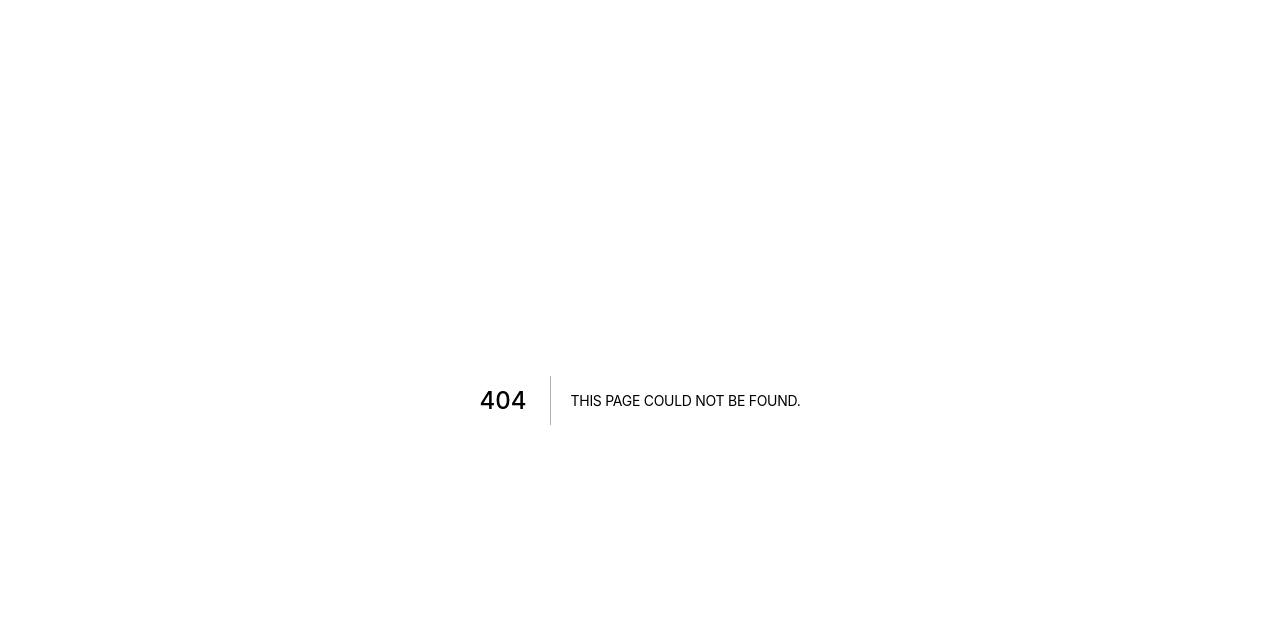
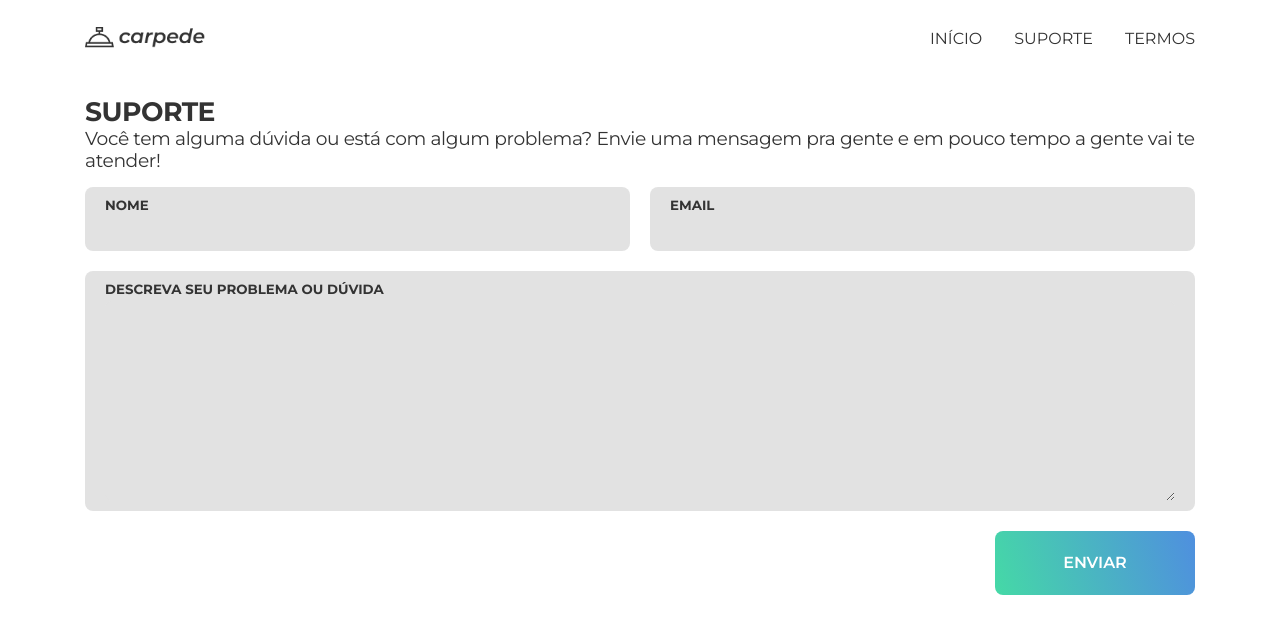
Before and after one commit to devleonardorabelo/carpede-web, a Next.js app: page /support in a window 1280 px wide. Before the commit this address had no page. Shown: the top 634 px of the page. Built offline with nearby package versions, Linux system fonts and the light colour scheme.

Commit message:
added support page, fixed about

```diff
--- a/components/header.js
+++ b/components/header.js
@@ -22,9 +22,12 @@ export default function Header() {
       <header className={scrollPosition > 0 && "scrolled"}>
           <button className="toggleNav" onClick={() => setIsActived(!isActived)}>&#9776;</button>
           <div className="container">
-              <a className="logo" href=""><img src="/images/logo-carpede.png" alt="Carpede" title="Carpede" /></a>
+            <Link href="/">
+                <a className="logo" href=""><img src="/images/logo-carpede.png" alt="Carpede" title="Carpede" /></a>
+            </Link>
               <nav className={isActived && "active"}>
                 <Link href="/"><a>INÍCIO</a></Link>
+                <Link href="/support"><a>SUPORTE</a></Link>
                 <Link href="/terms"><a>TERMOS</a></Link>
               </nav>
           </div>
--- /dev/null
+++ b/components/input.js
@@ -0,0 +1,12 @@
+export const TextInput = ({ label, action }) => (
+  <div className="textInput">
+    <label>{label}</label>
+    <input type="text" onChange={action}/>
+  </div>
+);
+export const TextArea= ({ label, action }) => (
+  <div className="textInput">
+    <label>{label}</label>
+    <textarea onChange={action}></textarea>
+  </div>
+);
--- /dev/null
+++ b/pages/support.js
@@ -0,0 +1,44 @@
+import React, { useState } from 'react';
+import axios from 'axios';
+import Header from '../components/header';
+import { TextInput, TextArea } from '../components/input';
+
+export default function Support() {
+
+  const [name, setName] = useState('');
+  const [email, setEmail] = useState('');
+  const [text, setText] = useState('');
+  const [sent, setSent] = useState(false);
+
+  const handleSendSupport = async () => {
+    if(name.length > 3 && email.length > 10 && text > 10) {
+      const { data } = await axios.post('https://main.carpede.com/subscribe', { name, email, text });
+      if (data) setSent(true);
+    }
+  }
+
+  return (
+    <div classNameName="app">
+      <div className="fluid-container">
+      <Header />
+        <section className="container">
+          <div className="content">
+            <h3 className="no-margin">SUPORTE</h3>
+            <p>Você tem alguma dúvida ou está com algum problema? Envie uma mensagem pra gente e em pouco tempo a gente vai te atender!</p>
+            <div className="supportForm">
+              <TextInput label="nome" action={e => setName(e.target.value)}/>
+              <TextInput label="email" action={e => setEmail(e.target.value)}/>
+              <TextArea label="descreva seu problema ou dúvida" action={e => setText(e.target.value)}/>
+              <div>
+                <button
+                    onClick={handleSendSupport}>
+                        {sent ?  "Responderemos em Breve":"Enviar" }
+                </button>
+              </div>
+            </div>
+          </div>
+        </section>
+      </div>
+    </div>
+  )
+}
--- a/pages/terms.js
+++ b/pages/terms.js
@@ -7,7 +7,7 @@ export default function Terms() {
       <Header />
       <section className="container">
         <div className="content">
-          <h2 className="no-margin">TERMOS DE USO</h2>
+          <h3 className="no-margin">TERMOS DE USO</h3>
           <p>Estes são os termos de uso dos serviços prestados pela Carpede.</p>
 
           <div className="term">
--- a/styles.scss
+++ b/styles.scss
@@ -44,6 +44,41 @@ button {
 	color: #FFFFFF;
 	font-size: 12pt;
 	font-weight: 600;
+	min-width: 200px;
+	cursor: pointer;
+}
+div.textInput {
+	display: flex;
+	flex-direction: column;
+	min-height: 64px;
+	background: #E2E2E2;
+	border-radius: 8px;
+	padding: 10px 20px;
+}
+div.textInput label {
+	font-size: 10pt;
+	text-transform: uppercase;
+	font-weight: 700;
+	margin-bottom: 4px;
+}
+div.textInput input {
+	font-size: 12pt;
+	text-transform: uppercase;
+	font-weight: 400;
+	border:0px;
+	background: transparent;
+}
+div.textInput textarea {
+	min-height: 200px;
+	background: #E2E2E2;
+	border:0px;
+	border-radius: 8px;
+	padding: 20px;
+	font-size: 12pt;
+	font-weight: 700;
+	font-family: 'Montserrat', sans-serif;
+	color: #333333;
+	resize: vertical;
 }
 
 .fluid-container {display: block; width: 100%;padding: 0px;}
@@ -182,7 +217,12 @@ section.reasons div div.why p {
 	text-shadow: 2px 2px 4px rgba(0, 0, 0, 0.25);
 }
 
-div.about {display: grid;grid-template-areas: "image1 image1" "image2 image3";min-height: 100vh;}
+div.about {
+	display: grid;
+	grid-template-areas: "image1 image1" "image2 image3";
+	min-height: 100vh;
+	grid-template-columns: 1fr 1fr;
+}
 div.about a {text-align: center;display: grid;}
 div.about a h3 {
 	align-self: center;
@@ -195,8 +235,29 @@ div.about a:nth-child(1) {
 	background-size: cover;
 	background-color: #333333;
 }
-div.about a:nth-child(2) {min-width: 50vw;grid-area:image2;background: rgb(77,213,167);background: -moz-linear-gradient(38deg, rgba(77,213,167,1) 0%, rgba(82,148,234,1) 100%);background: -webkit-linear-gradient(38deg, rgba(77,213,167,1) 0%, rgba(82,148,234,1) 100%);background: linear-gradient(38deg, rgba(77,213,167,1) 0%, rgba(82,148,234,1) 100%);filter: progid:DXImageTransform.Microsoft.gradient(startColorstr="#4dd5a7",endColorstr="#5294ea",GradientType=1);}
-div.about a:nth-child(3) {min-width: 50vw;grid-area:image3;background: rgb(76,139,219);background: -moz-linear-gradient(321deg, rgba(76,139,219,1) 0%, rgba(0,0,0,1) 100%);background: -webkit-linear-gradient(321deg, rgba(76,139,219,1) 0%, rgba(0,0,0,1) 100%);background: linear-gradient(321deg, rgba(76,139,219,1) 0%, rgba(0,0,0,1) 100%);filter: progid:DXImageTransform.Microsoft.gradient(startColorstr="#4c8bdb",endColorstr="#000000",GradientType=1);}
+div.about a:nth-child(2) {grid-area:image2;background: rgb(77,213,167);background: -moz-linear-gradient(38deg, rgba(77,213,167,1) 0%, rgba(82,148,234,1) 100%);background: -webkit-linear-gradient(38deg, rgba(77,213,167,1) 0%, rgba(82,148,234,1) 100%);background: linear-gradient(38deg, rgba(77,213,167,1) 0%, rgba(82,148,234,1) 100%);filter: progid:DXImageTransform.Microsoft.gradient(startColorstr="#4dd5a7",endColorstr="#5294ea",GradientType=1);}
+div.about a:nth-child(3) {grid-area:image3;background: rgb(76,139,219);background: -moz-linear-gradient(321deg, rgba(76,139,219,1) 0%, rgba(0,0,0,1) 100%);background: -webkit-linear-gradient(321deg, rgba(76,139,219,1) 0%, rgba(0,0,0,1) 100%);background: linear-gradient(321deg, rgba(76,139,219,1) 0%, rgba(0,0,0,1) 100%);filter: progid:DXImageTransform.Microsoft.gradient(startColorstr="#4c8bdb",endColorstr="#000000",GradientType=1);}
+
+div.supportForm {
+	display: grid;
+	grid-template-areas: "input1 input2" "textarea textarea" "button button";
+	grid-template-columns: 1fr 1fr;
+	gap: 20px;
+}
+div.supportForm div:nth-child(1) {
+	grid-area: input1;
+}
+div.supportForm div:nth-child(2) {
+	grid-area: input2;
+}
+div.supportForm div:nth-child(3) {
+	grid-area: textarea;
+}
+div.supportForm div:nth-child(4) {
+	grid-area: button;
+	display: flex;
+	justify-content: flex-end;
+}
 
 footer {text-align: center; padding-top: 16px;}
 footer p {color: #333333;}
@@ -214,7 +275,8 @@ footer p {color: #333333;}
 		section.reasons div div.why p {
 			max-width: 60vw;
 		}
-    div.about {grid-template-columns: 1fr;grid-template-areas: "image1" "image2" "image3";}
+		div.about {grid-template-columns: 1fr;grid-template-areas: "image1" "image2" "image3";}
+		div.supportForm {grid-template-columns: 1fr;grid-template-areas: "input1" "input2" "textarea" "button";}
     header .toggleNav {display: block; width: 48px; height: 48px;}
     header .container nav {
 			position: absolute;
```
